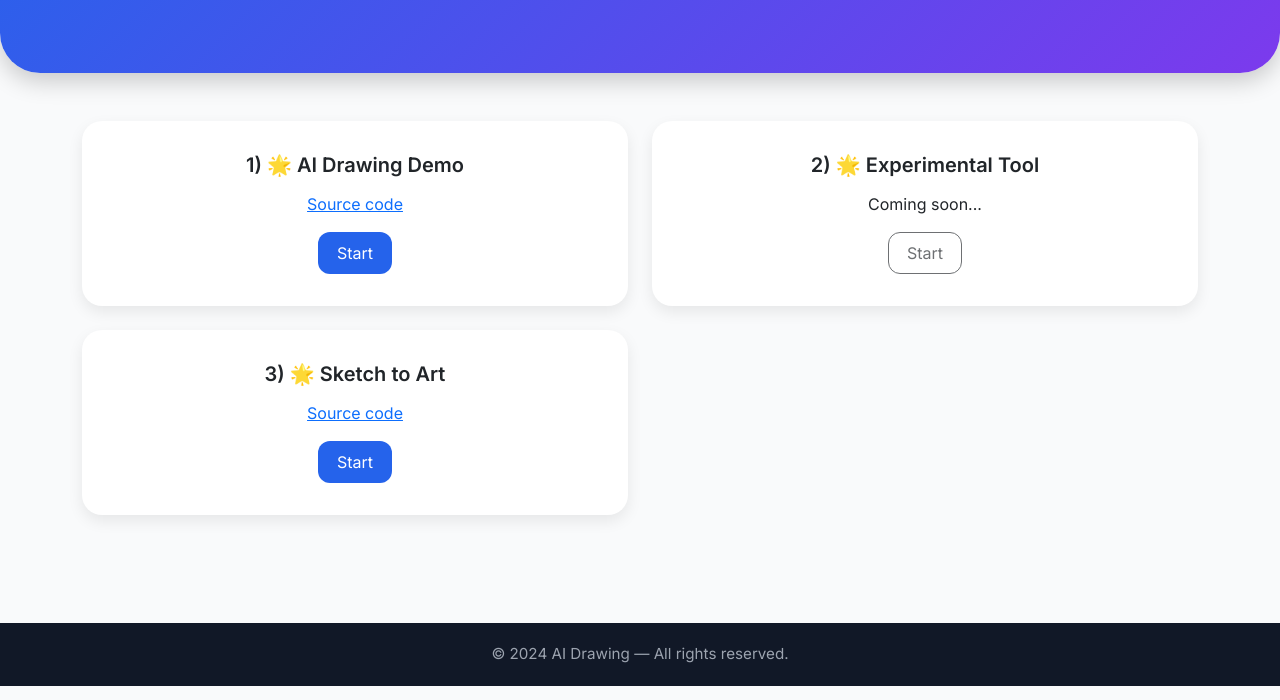
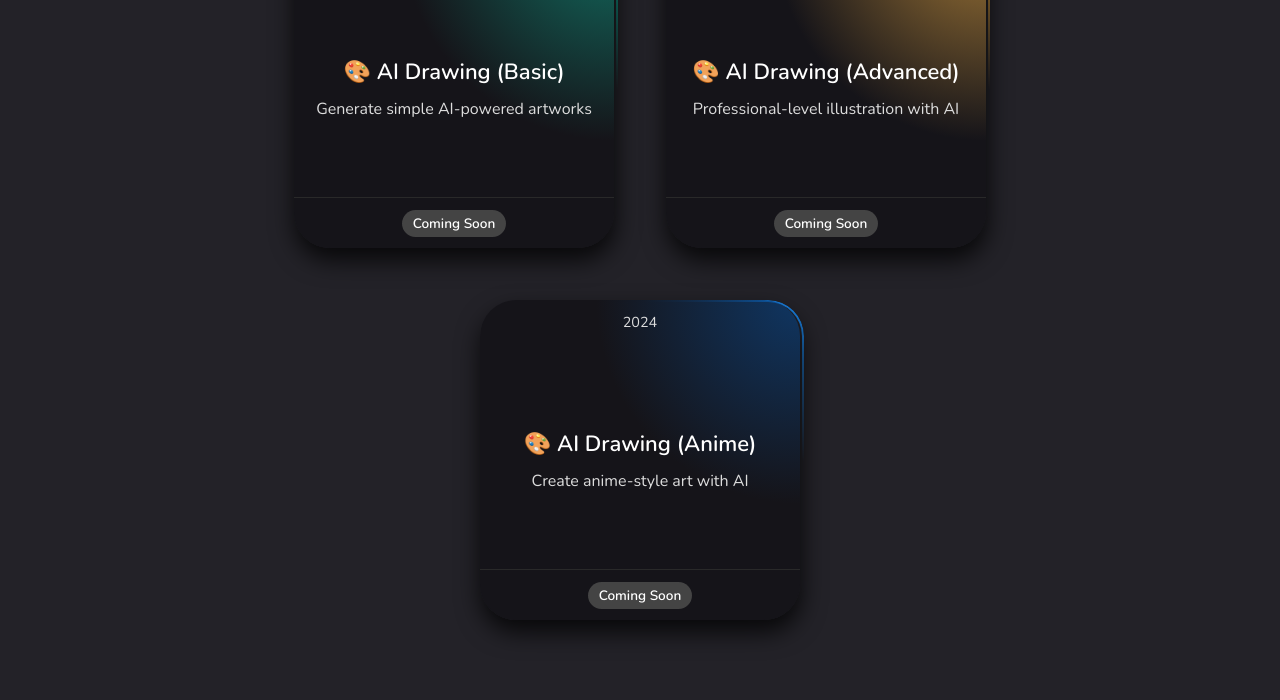
Before and after one commit to chokiproai/project, a plain HTML site: page ai-drawing.html in a window 1280 px wide. Shown: the part 152-852 px from the top of the page. Drawn offline with nearby package versions, Linux system fonts and the light colour scheme.

Commit message:
Update ai-drawing.html

```diff
--- a/ai-drawing.html
+++ b/ai-drawing.html
@@ -1,149 +1,182 @@
 <!DOCTYPE html>
-<html lang="en">
-
+<html>
 <head>
   <meta charset="utf-8">
   <meta name="viewport" content="width=device-width, initial-scale=1">
-  <title>AI Drawing - Showcase</title>
-  <link href="https://cdn.jsdelivr.net/npm/bootstrap@5.3.2/dist/css/bootstrap.min.css" rel="stylesheet">
-  <link href="https://fonts.googleapis.com/css2?family=Inter:wght@400;600;700&display=swap" rel="stylesheet">
+  <title>AI Drawing - Coming Soon</title>
+  <style>
+    @import url("https://fonts.googleapis.com/css2?family=Nunito:wght@400;600&display=swap");
 
-  <style>
-    body {
-      font-family: 'Inter', sans-serif;
-      background: #f9fafb;
-      margin: 0;
-      padding: 0;
+    :root {
+      --clr-blue: #1890ff;
+      --clr-green: #01c3a8;
+      --clr-orange: #ffb741;
+      --clr-red: #a63d2a;
+      --bg-main: #232228;
+      --bg-card-footer: #151419;
+      --border-card-footer: #292929;
+      --text-light: #fff;
+      --text-medium: #ddd;
+      --badge-bg: #444;
     }
 
-    /* Header */
-    .header {
-      background: linear-gradient(135deg, #2563eb, #7c3aed);
-      color: white;
-      text-align: center;
-      padding: 60px 20px;
-      border-bottom-left-radius: 40px;
-      border-bottom-right-radius: 40px;
-      box-shadow: 0 8px 25px rgba(0, 0, 0, 0.2);
+    * { margin: 0; padding: 0; box-sizing: border-box; }
+    body {
+      min-height: 100vh;
+      background: var(--bg-main);
+      font-family: "Nunito", sans-serif;
+      display: grid;
+      place-items: center;
     }
 
-    .header h1 {
-      font-weight: 700;
-      font-size: 2.5rem;
-      margin-bottom: 15px;
+    section {
+      width: 100%;
+      display: flex;
+      justify-content: center;
+      flex-wrap: wrap;
+      max-width: 50em;
+      margin-inline: auto;
+      gap: 3.25rem;
+      padding: 5em 1em;
     }
 
-    .header p {
-      font-size: 1.1rem;
-      opacity: 0.95;
+    .card {
+      position: relative;
+      max-width: 20rem;
+      min-height: 20rem;
+      width: 90%;
+      display: grid;
+      place-content: center;
+      place-items: center;
+      text-align: center;
+      box-shadow: 1px 12px 25px rgba(0, 0, 0, 0.78);
+      border-radius: 2.25rem;
+    }
+    .card::before {
+      position: absolute;
+      content: "";
+      top: 0; left: 0;
+      width: 100%; height: 100%;
+      border-radius: 2.25rem;
+      z-index: -1;
+      border: 0.155rem solid transparent;
+      -webkit-mask: linear-gradient(#fff 0 0) padding-box, linear-gradient(#fff 0 0);
+      -webkit-mask-composite: destination-out;
+      mask-composite: exclude;
     }
 
-    .header a {
-      color: #ffd700;
-      font-weight: 600;
-      text-decoration: none;
+    .card-header {
+      position: absolute;
+      top: 0; left: 0; right: 0;
+      width: 100%;
+      padding: 0.8em 1.5em;
+      color: var(--text-medium);
+      font-size: 0.9em;
     }
 
-    .header a:hover {
-      text-decoration: underline;
+    .card-body {
+      position: absolute;
+      width: 100%;
+      top: 50%; left: 50%;
+      transform: translate(-50%, -50%);
+      padding: 1em;
+    }
+    .card-body h3 {
+      color: var(--text-light);
+      font-size: 1.375rem;
+      margin-bottom: 0.5em;
+      font-weight: 600;
+    }
+    .card-body p {
+      color: var(--text-medium);
+      font-size: 1rem;
     }
 
-    /* Cards */
-    .card {
-      border: none;
-      border-radius: 20px;
-      box-shadow: 0 6px 15px rgba(0, 0, 0, 0.08);
-      transition: all 0.3s ease;
+    .card-footer {
+      position: absolute;
+      bottom: 0; left: 0; right: 0;
+      width: 100%;
+      border-top: 1px solid var(--border-card-footer);
+      display: flex;
+      justify-content: center;
+      padding: 0.7em 1.5em;
+      background: var(--bg-card-footer);
+      border-bottom-left-radius: 2.25rem;
+      border-bottom-right-radius: 2.25rem;
     }
 
-    .card:hover {
-      transform: translateY(-6px);
-      box-shadow: 0 12px 30px rgba(0, 0, 0, 0.15);
+    .badge {
+      display: inline-block;
+      background: var(--badge-bg);
+      color: var(--text-light);
+      border-radius: 1em;
+      padding: 0.3em 0.8em;
+      font-size: 0.85rem;
+      font-weight: 600;
     }
 
-    .card-title {
-      font-weight: 600;
-      margin-bottom: 15px;
+    /* Card colors */
+    .card.green {
+      background: radial-gradient(ellipse at right top, #107667ed 0%, #151419 47%, #151419 100%);
+    }
+    .card.green::before {
+      background: linear-gradient(45deg, #232228, #232228, #232228, #232228, var(--clr-green)) border-box;
     }
 
-    .btn-custom {
-      border-radius: 12px;
-      padding: 8px 18px;
-      background: #2563eb;
-      color: white;
-      font-weight: 500;
-      transition: all 0.3s ease;
+    .card.orange {
+      background: radial-gradient(ellipse at right top, #ffb74194 0%, #151419 47%, #151419 100%);
+    }
+    .card.orange::before {
+      background: linear-gradient(45deg, #232228, #232228, #232228, #232228, var(--clr-orange)) border-box;
     }
 
-    .btn-custom:hover {
-      background: #1d4ed8;
-      box-shadow: 0 6px 18px rgba(37, 99, 235, 0.4);
-      color: #fff;
+    .card.blue {
+      background: radial-gradient(ellipse at right top, #00458f8f 0%, #151419 45%, #151419 100%);
     }
-
-    /* Footer */
-    footer {
-      background: #111827;
-      color: #9ca3af;
-      text-align: center;
-      padding: 20px 0;
-      margin-top: 60px;
-      font-size: 0.95rem;
+    .card.blue::before {
+      background: linear-gradient(45deg, #232228, #232228, #232228, #232228, var(--clr-blue)) border-box;
     }
   </style>
 </head>
+<body>
 
-<body>
-  <!-- Header -->
-  <header class="header">
-    <h1>🎨 AI Drawing Projects</h1>
-    <p>Explore creative projects powered by AI. Check out the source code or try them live!</p>
-  </header>
-
-  <!-- Content -->
-  <main class="container py-5">
-    <div class="row g-4">
-      <!-- Card 1 -->
-      <div class="col-md-6">
-        <div class="card h-100 p-3">
-          <div class="card-body text-center">
-            <h5 class="card-title">1) 🌟 AI Drawing Demo</h5>
-            <p><a href="https://github.com/chokiproai/" target="_blank">Source code</a></p>
-            <a href="#" class="btn btn-custom" target="_blank">Start</a>
+<section>
+  <!-- AI Drawing Basic -->
+  <div class="card green">
+    <div class="card-header">2024</div>
+    <div class="card-body">
+      <h3>🎨 AI Drawing (Basic)</h3>
+      <p>Generate simple AI-powered artworks</p>
     </div>
+    <div class="card-footer">
+      <span class="badge">Coming Soon</span>
     </div>
   </div>
 
-      <!-- Card 2 -->
-      <div class="col-md-6">
-        <div class="card h-100 p-3">
-          <div class="card-body text-center">
-            <h5 class="card-title">2) 🌟 Experimental Tool</h5>
-            <p class="card-text">Coming soon...</p>
-            <a href="#" class="btn btn-custom disabled">Start</a>
+  <!-- AI Drawing Advanced -->
+  <div class="card orange">
+    <div class="card-header">2024</div>
+    <div class="card-body">
+      <h3>🎨 AI Drawing (Advanced)</h3>
+      <p>Professional-level illustration with AI</p>
     </div>
+    <div class="card-footer">
+      <span class="badge">Coming Soon</span>
     </div>
   </div>
 
-      <!-- Card 3 -->
-      <div class="col-md-6">
-        <div class="card h-100 p-3">
-          <div class="card-body text-center">
-            <h5 class="card-title">3) 🌟 Sketch to Art</h5>
-            <p><a href="https://github.com/chokiproai/" target="_blank">Source code</a></p>
-            <a href="#" class="btn btn-custom" target="_blank">Start</a>
+  <!-- AI Drawing Anime -->
+  <div class="card blue">
+    <div class="card-header">2024</div>
+    <div class="card-body">
+      <h3>🎨 AI Drawing (Anime)</h3>
+      <p>Create anime-style art with AI</p>
+    </div>
+    <div class="card-footer">
+      <span class="badge">Coming Soon</span>
     </div>
   </div>
-      </div>
-    </div>
-  </main>
+</section>
 
-  <!-- Footer -->
-  <footer>
-    © 2024 AI Drawing — All rights reserved.
-  </footer>
-
-  <script src="https://cdn.jsdelivr.net/npm/bootstrap@5.3.2/dist/js/bootstrap.bundle.min.js"></script>
 </body>
-
 </html>
```
Lines whose indentation alone changed are shown as unchanged.
